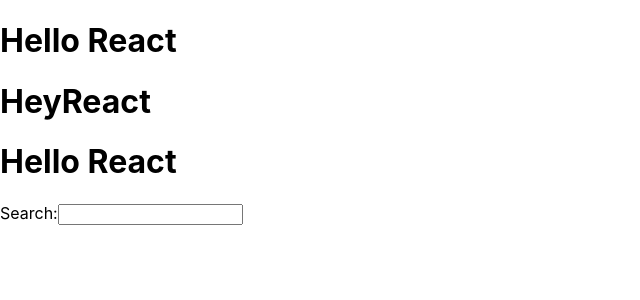
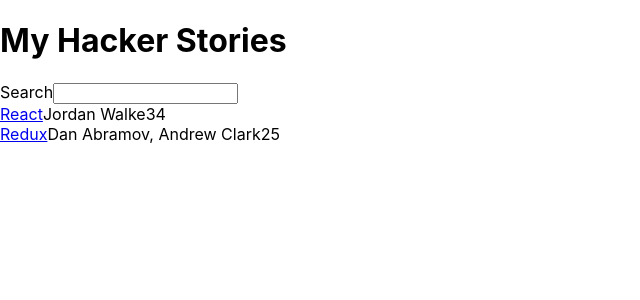
Before and after one commit to bishwasgiri/react-notes, a React (Create React App) app: page / in a window 1280 px wide. Shown: the top 300 px of the page, without its empty margins (0-640 px from the left). Built offline with nearby package versions, Linux system fonts and the light colour scheme.

Commit message:
2.Lists in react

```diff
--- a/src/App.js
+++ b/src/App.js
@@ -1,24 +1,62 @@
 
-const title = 'React';
-const welcome = {
-  greeting: 'Hey',
-  title:'React'
-}
-
-const greet = (titles)=>{
-  return titles;
-}
+const list = [
+      {
+      title: 'React',
+      url: 'https://reactjs.org/',
+      author: 'Jordan Walke',
+      num_comments: 3,
+      points: 4,
+      objectID: 0,
+      },
+      {
+      title: 'Redux',
+      url: 'https://redux.js.org/',
+      author: 'Dan Abramov, Andrew Clark',
+      num_comments: 2,
+      points: 5,
+      objectID: 1,
+      }
+  ];
 
 function App() {
 
   return (
     <div className="App">
-      <h1>Hello {title}</h1>
-      {/*everything in curly braces in JSX can be used for Javascript expressions */}
-      <h1>{welcome.greeting}{welcome.title}</h1>
-      <h1>{greet('Hello React')}</h1>
-      <label htmlFor="search">Search:</label>
+      <h1>My Hacker Stories</h1>
+      <label htmlFor="search">Search</label>
       <input type="text" id="search" />
+      {
+        // list.map(function(item){
+        //   return <div>{item.title}</div>
+        // })
+
+        // imporoved code
+        // key is used so that react can identify modified items if list changes
+        // avoid using index
+        // list.map(function(item){
+        //   return(
+        //     <div key={item.objectID}>
+        //       {item.title}
+        //      </div>
+        //   ) ;
+        // })
+      }
+      {
+        // display more items
+        list.map(function(item){
+          return(
+            <div key = {item.objectID}>
+              <span>
+                <a href={item.url}>{item.title}</a>
+              </span>
+              <span>{item.author}</span>
+              <span>{item.num_comments}</span>
+              <span>{item.points}</span>
+            </div>
+          );
+        })
+
+      }
     </div>
   );
 }
```
